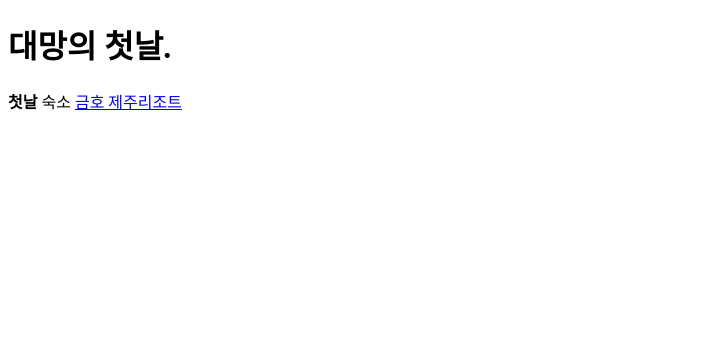
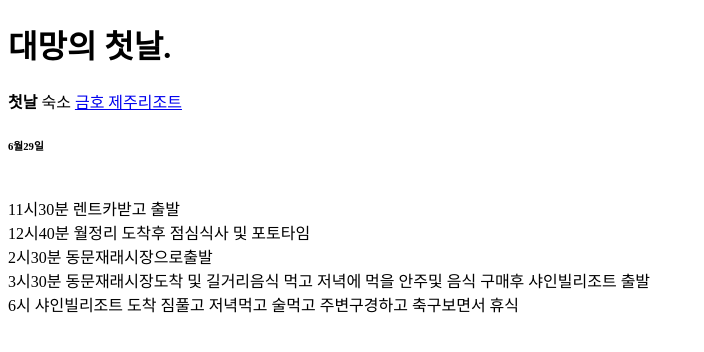
Before and after one commit to huk1801/Web-programming-learn, a plain HTML site: page 첫째날.html in a window 1280 px wide. Shown: the whole page, without its empty margins (0-704 px from the left). Drawn offline with Linux system fonts and the light colour scheme.

Commit message:
add list

```diff
--- a/첫째날.html
+++ b/첫째날.html
@@ -9,6 +9,14 @@
   <body>
     <h1>대망의 첫날.</h1>
     <strong>첫날</strong> 숙소 <a href="https://www.kumhoresort.co.kr/resort/?khr=D1000">금호 제주리조트</a><br>
+    <h6>6월29일</h6> <br>
+    11시30분 렌트카받고 출발<br>
+    12시40분 월정리 도착후 점심식사 및 포토타임<br>
+    2시30분   동문재래시장으로출발<br>
+    3시30분  동문재래시장도착 및 길거리음식 먹고 저녁에 먹을 안주및 음식 구매후 샤인빌리조트 출발<br>
+    6시 샤인빌리조트 도착 짐풀고 저녁먹고 술먹고 주변구경하고 축구보면서 휴식<br>
+
+
   </body>
 
 </html>
```
